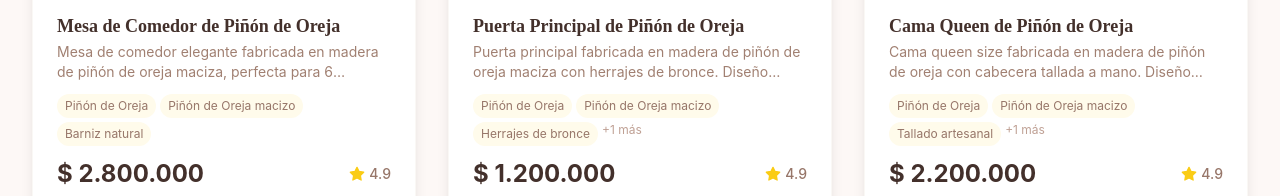
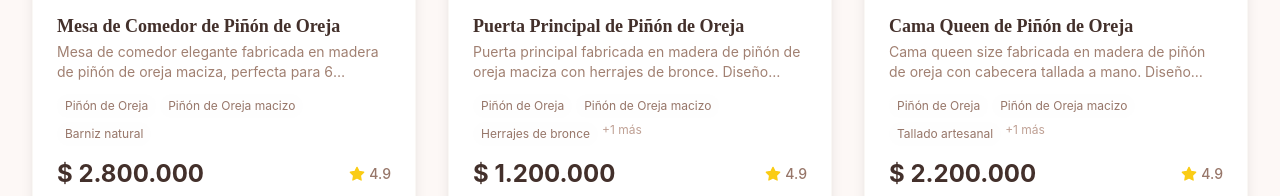
Before and after one commit to andresaprendes/casapi-on, a React (Vite) app: page / in a window 1280 px wide. Shown: the part 2415-2611 px from the top of the page. Built offline with nearby package versions, Linux system fonts and the light colour scheme; no server answers.

Commit message:
fix: use website background color for tags\n\n- Change tag background from bg-amber-50 to bg-cream-50\n- Matches the website's background color used throughout the app\n- Maintains text-brown-700 for good readability\n- Applied to both ProductCard and AdminProducts for consistency

```diff
--- a/src/components/ProductCard.tsx
+++ b/src/components/ProductCard.tsx
@@ -128,14 +128,14 @@ const ProductCard = ({ product }: ProductCardProps) => {
         {/* Materials and Wood Type */}
         <div className="flex flex-wrap gap-1">
           {product.woodType && (
-            <span className="text-xs bg-amber-50 text-brown-700 px-2 py-1 rounded-full">
+            <span className="text-xs bg-cream-50 text-brown-700 px-2 py-1 rounded-full">
               {woodTypes.find(type => type.id === product.woodType)?.name || product.woodType}
             </span>
           )}
           {product.materials.slice(0, 2).map((material, index) => (
             <span
               key={index}
-              className="text-xs bg-amber-50 text-brown-700 px-2 py-1 rounded-full"
+              className="text-xs bg-cream-50 text-brown-700 px-2 py-1 rounded-full"
             >
               {material}
             </span>
--- a/src/pages/AdminProducts.tsx
+++ b/src/pages/AdminProducts.tsx
@@ -384,14 +384,14 @@ const AdminProducts = () => {
                 {/* Materials and Wood Type */}
                 <div className="flex flex-wrap gap-1">
                   {product.woodType && (
-                    <span className="text-xs bg-amber-50 text-brown-700 px-2 py-1 rounded-full">
+                    <span className="text-xs bg-cream-50 text-brown-700 px-2 py-1 rounded-full">
                       {woodTypes.find(type => type.id === product.woodType)?.name || product.woodType}
                     </span>
                   )}
                   {product.materials.slice(0, 2).map((material, index) => (
                     <span
                       key={index}
-                      className="text-xs bg-amber-50 text-brown-700 px-2 py-1 rounded-full"
+                      className="text-xs bg-cream-50 text-brown-700 px-2 py-1 rounded-full"
                     >
                       {material}
                     </span>
```
